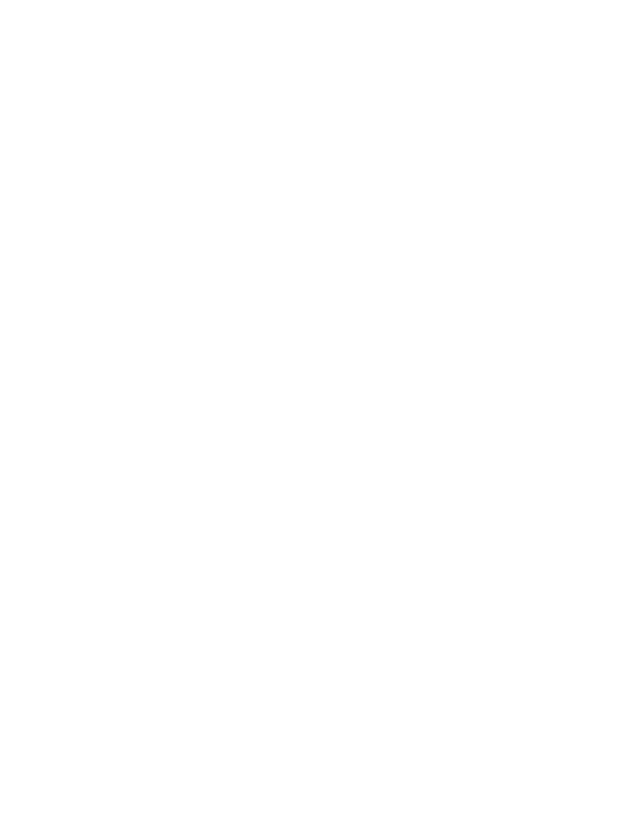
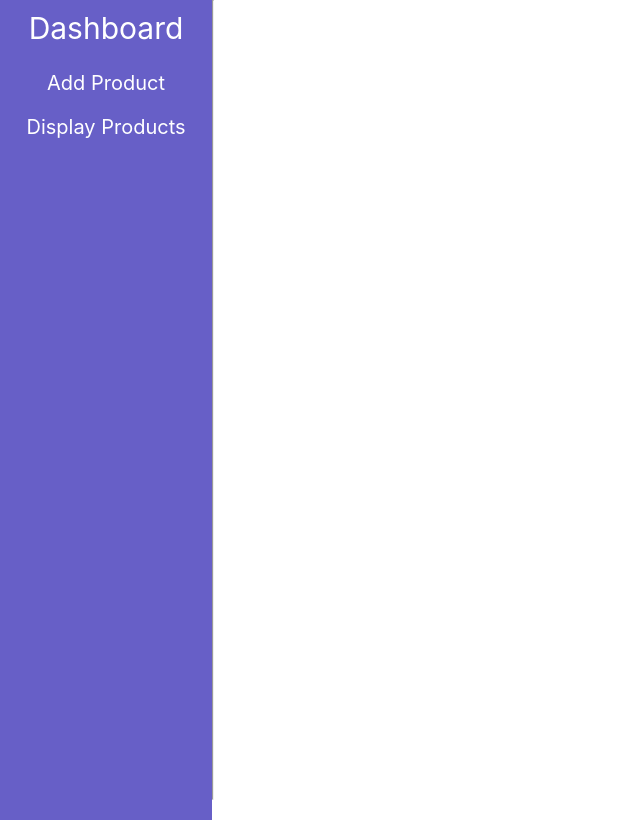
Before and after one commit to HassanFakih9/Ecommerce-frontend-gr5, a React (Create React App) app: page /vendorDash in a window 1280 px wide. Before the commit this address had no page. Shown: the whole page, without its empty margins (0-640 px from the left). Built offline with nearby package versions, Linux system fonts and the light colour scheme; no server answers.

Commit message:
building the dashboard

```diff
--- a/src/App.js
+++ b/src/App.js
@@ -9,6 +9,7 @@ import ProductComponent2 from "./Components/ProductComponent2";
 import ProductDetails from "./Components/ProductsDetails";
 import VendorLogin from "./Components/VendorDashboard/VendorLogin";
 import AdminLogin from "./Components/VendorDashboard/AdminLogin";
+import VendorDashboard from "./Components/VendorDashboard/VendorDashboard";
 function App() {
   return (
     <div className="App">
@@ -25,6 +26,7 @@ function App() {
           <Route path="/ProductComponent2/:id" element={<ProductComponent2 />} />
           <Route path="/Vendor" element={<VendorLogin />} />
           <Route path="/admin" element={<AdminLogin />} />
+          <Route path="/vendorDash" element={<VendorDashboard />} />
         </Routes>
       </Router>
     </div>
--- a/src/Components/PoductsPage.jsx
+++ b/src/Components/PoductsPage.jsx
@@ -20,6 +20,7 @@ const ProductsPage = () => {
 
       const response = await axios.get(url);
       const modifiedProducts = response.data.map((product) => ({
+        id:product._id,
         name: product.name,
         image: product.image,
         price: product.price,
@@ -88,11 +89,12 @@ const ProductsPage = () => {
         ) : (
           products.map((product, index) => (
             <ProductComponent
-              key={index}
-              name={product.name}
-              price={product.price}
-              image={product.image}
-            />
+            key={product.id}
+            id={product.id}
+            name={product.name}
+            price={product.price}
+            image={product.image}
+          />
           ))
         )}
       </div>
--- /dev/null
+++ b/src/Components/VendorDashboard/AdminDashboard.jsx
@@ -0,0 +1 @@
+import './App.css';
--- a/src/Components/VendorDashboard/AdminLogin.jsx
+++ b/src/Components/VendorDashboard/AdminLogin.jsx
@@ -1,4 +1,5 @@
-import React from 'react'
+import '../../Style/Dashboard.css';
+
 
 const AdminLogin = () => {
   return (
--- /dev/null
+++ b/src/Components/VendorDashboard/VendorAddProducts.jsx
@@ -0,0 +1,63 @@
+
+import React, { useState, useEffect } from "react";
+const VendorAddProducts = () => {
+  const [categories, setCategories] = useState([]);
+  const [selectedCategory, setSelectedCategory] = useState("");
+  const fetchCategories = async () => {
+    try {
+      const response = await fetch(
+        "http://localhost:8000/category/getAllCategories"
+      );
+      const data = await response.json();
+      setCategories(data); // Assuming the response returns an array of category objects
+    } catch (error) {
+      console.error("Error fetching categories:", error);
+    }
+  };
+  const handleCategoryChange = (event) => {
+    const selectedValue = event.target.value;
+    setSelectedCategory(selectedValue);
+
+  };
+
+  useEffect(() => {
+    fetchCategories();
+  }, []);
+  return (
+    <div className="dashb-container">
+      <p className="add-title">Add Your Product</p>
+      <div className="product-input-container">
+        <p className="product-label"> Product Name</p>
+        <input type="text" className="product-input" />
+
+        <p className="product-label"> Description</p>
+        <input type="textarea" className="product-input" />
+
+        <p className="product-label"> Price</p>
+        <input type="number" className="product-input" />
+
+        <p className="product-label"> Category</p>
+        <select
+          className="selectCategory"
+          id="selectCategory"
+          onChange={handleCategoryChange}
+          value={selectedCategory}
+        >
+          <option value="">All Categories</option>
+          {categories.map((category) => (
+            <option key={category._id} value={category.category}>
+              {category.category}
+            </option>
+          ))}
+        </select>
+        <p className="product-label"> Upload Image</p>
+        <input type="text" className="product-input" />
+
+        <p className="product-label"> Quantity</p>
+        <input type="number" className="product-input" />
+      </div>
+    </div>
+  );
+};
+
+export default VendorAddProducts;
--- /dev/null
+++ b/src/Components/VendorDashboard/VendorDashboard.jsx
@@ -0,0 +1,42 @@
+import '../../Style/Dashboard.css';
+import VendorDisplayProduct from './VendorDisplayProduct';
+import VendorAddProducts from './VendorAddProducts';
+import { useState } from "react";
+const VendorDashboard = () => {
+    const [activeSection, setActiveSection] = useState(null);
+    const handleClick = (section) => {
+        switch(section) {
+          case "addProduct":
+            setActiveSection("addProduct");
+            break;
+          case "displayProduct":
+            setActiveSection("displayProduct");
+            break;
+
+          default:
+            setActiveSection(null);
+        }
+      };
+  return (
+    <div className="dashboard-container">
+    <div className="side-menu">
+        <p className='dash-title'> Dashboard</p>
+        <ul className='dash-menu-ul'>
+          <li className='dash-menu-li' onClick={() => handleClick("addProduct")}>Add Product</li>
+          <li className='dash-menu-li'onClick={() => handleClick("displayProduct")}>Display Products</li>
+        </ul>
+      </div>
+          <hr/>
+      <div className='dash-content'>
+      <div id="displayProduct" style={{ display: activeSection === "displayProduct" ? "block" : "none" }}>
+        <VendorDisplayProduct />
+      </div>
+      <div id="addProduct" style={{ display: activeSection === "addProduct" ? "block" : "none" }}>
+        <VendorAddProducts />
+      </div>
+    </div>
+      </div>
+  )
+}
+
+export default VendorDashboard
--- /dev/null
+++ b/src/Components/VendorDashboard/VendorDisplayProduct.jsx
@@ -0,0 +1,11 @@
+import React from 'react'
+
+const VendorDisplayProduct = () => {
+  return (
+    <div>
+
+    </div>
+  )
+}
+
+export default VendorDisplayProduct
--- a/src/Components/VendorDashboard/VendorLogin.jsx
+++ b/src/Components/VendorDashboard/VendorLogin.jsx
@@ -1,4 +1,4 @@
-import '../../Style/Vendor.css';
+import '../../Style/Dashboard.css';
 
 const VendorLogin = () => {
   return (
--- a/src/Style/Vendor.css
+++ b/src/Style/Dashboard.css
@@ -1,3 +1,8 @@
+* {
+    padding: 0;
+    margin: 0;
+  }
+
 .vendorLogin{
     display: flex;
     align-items: center;
@@ -41,3 +46,58 @@
     font-size: 20px;
     cursor: pointer;
 }
+.dashboard-container{
+  height: 100vh;
+  display: flex;
+
+}
+
+.side-menu{
+background:#675FC7 ;
+width: 15%;
+height: 100%;
+text-align: center;
+padding: 10px;
+}
+.dash-title{
+font-size: 30px;
+color: white;
+margin-bottom: 25px;
+}
+.dash-menu-li{
+font-size: 20px;
+color: white;
+margin-bottom: 20px;
+cursor: pointer;
+}
+.dash-menu-li:hover{
+color: black;
+}
+.dashboard-content{
+  width: 85%;
+  padding: 15px;
+}
+.content-title{
+  font-size: 35px;
+  margin-bottom: 15px;
+}
+
+.dashb-container{
+    padding: 20px;
+}
+
+.add-title{
+    font-size: 35px;
+    color: #675FC7;
+    font-weight: bold;
+    margin-bottom: 20px;
+}
+
+.product-input{
+    width: 250px;
+    height: 20px;
+    padding: 10px;
+    border-radius: 15px;
+    border: 2px solid #675FC7;
+    margin: 10px 0;
+}
```
